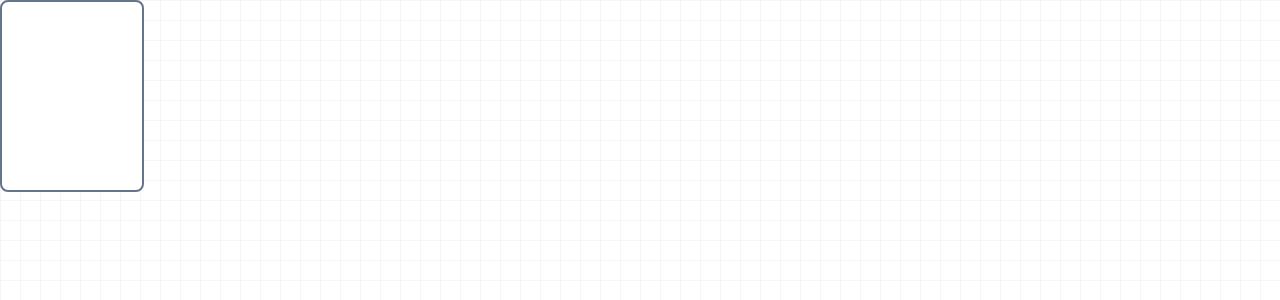
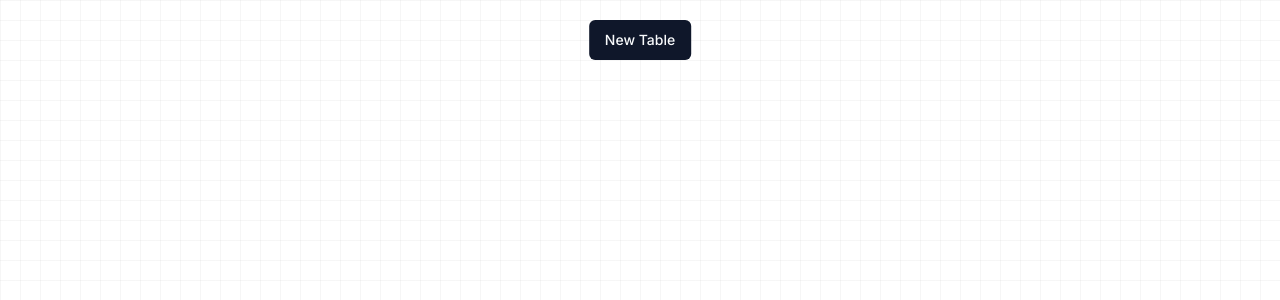
Before and after one commit to ZiJson/DB-Designer, a Next.js app: page / in a window 1280 px wide. Shown: the top 300 px of the page. Built offline with nearby package versions, Linux system fonts and the light colour scheme.

Commit message:
新增刪除table

```diff
--- a/package.json
+++ b/package.json
@@ -10,6 +10,7 @@
   },
   "dependencies": {
     "@dnd-kit/core": "^6.1.0",
+    "@radix-ui/react-slot": "^1.0.2",
     "class-variance-authority": "^0.7.0",
     "clsx": "^2.1.1",
     "lucide-react": "^0.383.0",
--- a/src/app/page.tsx
+++ b/src/app/page.tsx
@@ -1,26 +1,26 @@
 "use client";
-import React, { useEffect, useState } from "react";
+import React, { useEffect, useState, useRef } from "react";
 import TableModal from "../components/TableModal";
 import Draggable from "@/components/dnd/Draggable";
 import Canvas from "@/components/Canvas";
 import { useWorkspaceStore } from "@/providers/workspace-store-provider";
+import { Button } from "@/components/ui/button";
 
 const Page = () => {
     const [canvasScale, setCanvasScale] = useState(1);
     const [isItemDragging, setIsItemDragging] = useState(false);
+    const canvasRef = useRef<HTMLDivElement>(null);
 
     const { tables, addTable, removeTable } = useWorkspaceStore(
         (state) => state
     );
-    useEffect(() => {
-        addTable();
-    }, []);
-    console.log(tables);
     return (
+        <div>
             <Canvas
                 canvasScale={canvasScale}
                 setCanvasScale={setCanvasScale}
                 isItemDragging={isItemDragging}
+                canvasRef={canvasRef}
             >
                 {tables.map((table) => (
                     <Draggable
@@ -28,8 +28,9 @@
                         draggableId={table.id.toString()}
                         scale={canvasScale}
                         setIsItemDragging={setIsItemDragging}
+                        canvasRef={canvasRef}
                     >
-                    <TableModal />
+                        <TableModal onRemove={() => removeTable(table.id)} />
                     </Draggable>
                 ))}
                 {/* <>
@@ -49,6 +50,14 @@
                 </Draggable>
             </> */}
             </Canvas>
+
+            <Button
+                onClick={addTable}
+                className="absolute top-5 right-[50%] translate-x-[50%]"
+            >
+                New Table
+            </Button>
+        </div>
     );
 };
 
--- a/src/components/Canvas.tsx
+++ b/src/components/Canvas.tsx
@@ -1,6 +1,12 @@
 "use client";
 import React, { useState, useRef } from "react";
-import { DndContext } from "@dnd-kit/core";
+import {
+    DndContext,
+    useSensors,
+    useSensor,
+    PointerSensor,
+    MouseSensor,
+} from "@dnd-kit/core";
 
 type Position = {
     x: number;
@@ -12,14 +18,15 @@
     setCanvasScale: React.Dispatch<React.SetStateAction<number>>;
     children: React.ReactNode;
     isItemDragging: boolean;
+    canvasRef: React.RefObject<HTMLDivElement>;
 }
 const Canvas = ({
     canvasScale,
     setCanvasScale,
     children,
     isItemDragging,
+    canvasRef,
 }: Props) => {
-    const canvasRef = useRef<HTMLDivElement>(null);
     const [canvasPosition, setCanvasPosition] = useState({ x: 0, y: 0 });
     const [canvasTranslate, setCanvasTranslate] = useState({ x: 0, y: 0 });
     const [mouseStart, setMouseStart] = useState<null | Position>(null);
@@ -81,8 +88,13 @@
           }
         : {};
 
+    const sensors = useSensors(
+        useSensor(PointerSensor, {
+            activationConstraint: { delay: 200, tolerance: 100, distance: 8 },
+        })
+    );
     return (
-        <DndContext>
+        <DndContext sensors={sensors}>
             <div
                 onWheel={onWheel}
                 onMouseDown={onMouseDown}
--- a/src/components/TableModal.tsx
+++ b/src/components/TableModal.tsx
@@ -1,7 +1,17 @@
 import React from "react";
-const TableModal = () => {
+import { X } from "lucide-react";
+
+interface Props {
+    onRemove: () => void;
+}
+const TableModal = ({ onRemove }: Props) => {
     return (
-        <div className=" w-36 h-48 border-2 bg-white border-slate-500 rounded-lg"></div>
+        <div className=" w-36 h-48 border-2 bg-white border-slate-500 rounded-lg">
+            <X
+                className="absolute right-1 top-1 cursor-pointer text-slate-500 hover:text-slate-900"
+                onClick={onRemove}
+            />
+        </div>
     );
 };
 
--- a/src/components/dnd/Draggable.tsx
+++ b/src/components/dnd/Draggable.tsx
@@ -1,23 +1,26 @@
 "use client";
 
-import React, { useState } from "react";
+import React, { useEffect, useState } from "react";
 import { useDraggable, useDndMonitor } from "@dnd-kit/core";
 import { type DragEndEvent } from "@dnd-kit/core";
+import { Scale } from "lucide-react";
+import { type Coordinates } from "@dnd-kit/core/dist/types";
 interface Props {
     children: React.ReactNode;
     draggableId: string;
     scale: number;
     setIsItemDragging: (isDragging: boolean) => void;
+    canvasRef: React.RefObject<HTMLDivElement>;
 }
 
 function Draggable(props: Props) {
-    const [position, setPosition] = useState({ x: 0, y: 0 });
+    const [position, setPosition] = useState<Coordinates | null>(null);
     const onDragEnd = (event: DragEndEvent) => {
         if (event.active.id !== props.draggableId) return;
         const { x, y } = event.delta;
         setPosition((pre) => ({
-            x: pre.x + x / props.scale,
-            y: pre.y + y / props.scale,
+            x: pre?.x || 0 + x / props.scale,
+            y: pre?.y || 0 + y / props.scale,
         }));
         props.setIsItemDragging(false);
     };
@@ -25,9 +28,10 @@
         props.setIsItemDragging(true);
     };
     useDndMonitor({ onDragEnd, onDragStart });
-    const { attributes, listeners, setNodeRef, transform } = useDraggable({
-        id: props.draggableId,
-    });
+    const { attributes, listeners, setNodeRef, transform, isDragging } =
+        useDraggable({
+            id: props.draggableId,
+        });
     const transformStyle = transform
         ? {
               transform: `translate3d(${transform.x / props.scale}px, ${
@@ -35,20 +39,38 @@
               }px, 0)`,
           }
         : undefined;
-    const positionStyle = {
-        top: `${position.y}px`,
-        left: `${position.x}px`,
+    const positionStyle = position
+        ? {
+              top: `${position.y}px`,
+              left: `${position.x}px`,
+          }
+        : undefined;
+    const startPosition = () => {
+        if (!props.canvasRef.current) return;
+        const { x, y } = props.canvasRef.current.getBoundingClientRect();
+        setPosition({ x: -x + 10, y: -y + 10 });
     };
+    useEffect(() => {
+        startPosition();
+    }, []);
     return (
         <button
             onMouseMove={(e) => e.stopPropagation()}
             ref={setNodeRef}
-            className="fixed"
+            className="fixed rounded-xl"
             style={{ ...transformStyle, ...positionStyle }}
             {...listeners}
             {...attributes}
         >
-            {props.children}
+            <div
+                className={`transition-all duration-150 ${
+                    isDragging
+                        ? "scale-[1.06] shadow-xl cursor-grabbing"
+                        : "scale-100"
+                }`}
+            >
+                {props.children}
+            </div>
         </button>
     );
 }
--- /dev/null
+++ b/src/components/ui/button.tsx
@@ -0,0 +1,56 @@
+import * as React from "react"
+import { Slot } from "@radix-ui/react-slot"
+import { cva, type VariantProps } from "class-variance-authority"
+
+import { cn } from "@/lib/utils"
+
+const buttonVariants = cva(
+  "inline-flex items-center justify-center whitespace-nowrap rounded-md text-sm font-medium ring-offset-background transition-colors focus-visible:outline-none focus-visible:ring-2 focus-visible:ring-ring focus-visible:ring-offset-2 disabled:pointer-events-none disabled:opacity-50",
+  {
+    variants: {
+      variant: {
+        default: "bg-primary text-primary-foreground hover:bg-primary/90",
+        destructive:
+          "bg-destructive text-destructive-foreground hover:bg-destructive/90",
+        outline:
+          "border border-input bg-background hover:bg-accent hover:text-accent-foreground",
+        secondary:
+          "bg-secondary text-secondary-foreground hover:bg-secondary/80",
+        ghost: "hover:bg-accent hover:text-accent-foreground",
+        link: "text-primary underline-offset-4 hover:underline",
+      },
+      size: {
+        default: "h-10 px-4 py-2",
+        sm: "h-9 rounded-md px-3",
+        lg: "h-11 rounded-md px-8",
+        icon: "h-10 w-10",
+      },
+    },
+    defaultVariants: {
+      variant: "default",
+      size: "default",
+    },
+  }
+)
+
+export interface ButtonProps
+  extends React.ButtonHTMLAttributes<HTMLButtonElement>,
+    VariantProps<typeof buttonVariants> {
+  asChild?: boolean
+}
+
+const Button = React.forwardRef<HTMLButtonElement, ButtonProps>(
+  ({ className, variant, size, asChild = false, ...props }, ref) => {
+    const Comp = asChild ? Slot : "button"
+    return (
+      <Comp
+        className={cn(buttonVariants({ variant, size, className }))}
+        ref={ref}
+        {...props}
+      />
+    )
+  }
+)
+Button.displayName = "Button"
+
+export { Button, buttonVariants }
--- a/src/stores/workspace-store.ts
+++ b/src/stores/workspace-store.ts
@@ -1,6 +1,5 @@
 import { createStore } from "zustand/vanilla";
 import { type TableModal } from "@/types/Table";
-import { Table } from "lucide-react";
 
 export type WorkspaceState = {
     tables: TableModal[];
```
Also changed, not shown: 1 other file (tests, documents, lock files or other folders). Lines whose indentation alone changed are shown as unchanged.
